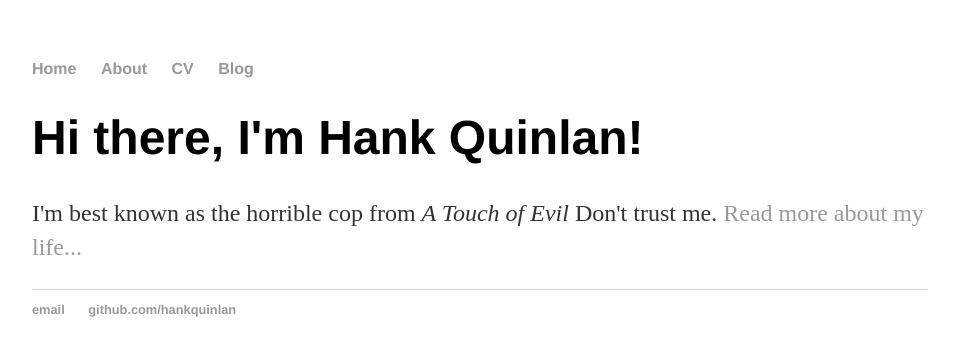
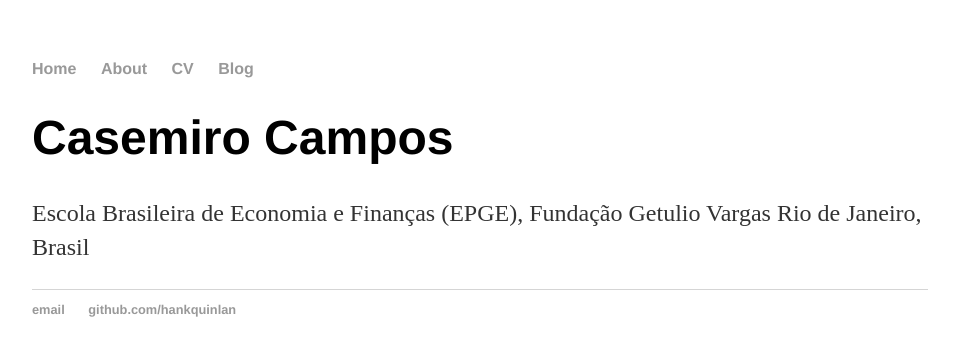
Before and after one commit to casemirocampos/casemirocampos.github.io, a Jekyll site: the page built from index.html, in a window 1280 px wide. Shown: the top 356 px of the page, without its empty margins (160-1115 px from the left). Built offline with Jekyll 4.4.1, drawn with Linux system fonts in a browser that asks for light colours.

Commit message:
Update index.html

```diff
--- a/index.html
+++ b/index.html
@@ -1,8 +1,9 @@
 ---
 layout: default
-title: Hank Quinlan, Horrible Cop
+title: Casemiro Campos
 ---
 <div class="blurb">
-	<h1>Hi there, I'm Hank Quinlan!</h1>
-	<p>I'm best known as the horrible cop from <em>A Touch of Evil</em> Don't trust me. <a href="/about">Read more about my life...</a></p>
+	<h1>Casemiro Campos</h1>
+	<p>Escola Brasileira de Economia e Finanças (EPGE), Fundação Getulio Vargas
+Rio de Janeiro, Brasil </p>
 </div><!-- /.blurb -->
```
